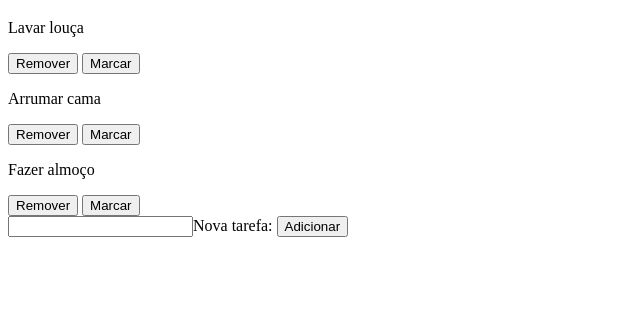
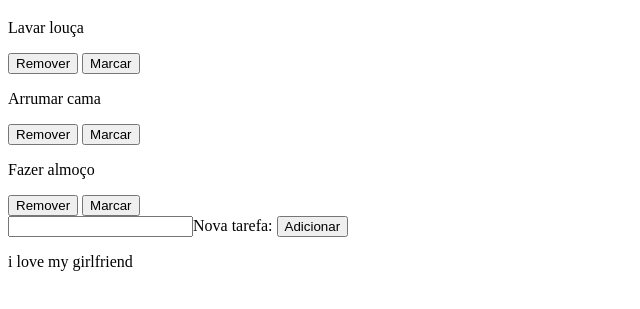
Before and after one commit to filipiipereira/estudando_JavaScript, a plain HTML site: page index.html in a window 1280 px wide. Shown: the part 61-370 px from the top of the page, without its empty margins (0-640 px from the left). Drawn offline with Linux system fonts and the light colour scheme.

Commit message:
amo minha namorada

```diff
--- a/index.html
+++ b/index.html
@@ -16,7 +16,7 @@
             <input id="campoTarefa" type="text">Nova tarefa: <button id="btnAdicionar">Adicionar</button>
         </div>
     </main>
-
+    <p>i love my girlfriend</p>
 
     <script src="app.js"></script>
 </body>
```
